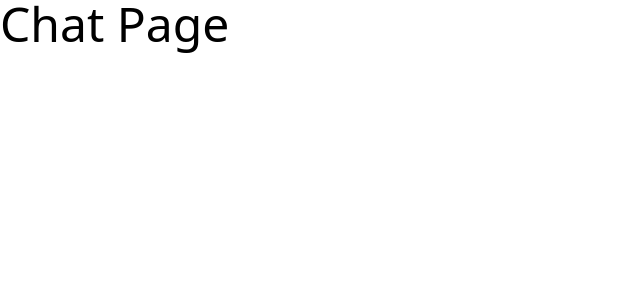
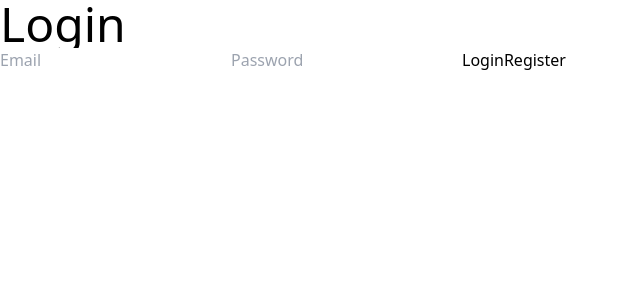
Before and after one commit to ryanarnold/ask-gpt-3, a Next.js app: page /login in a window 1280 px wide. Shown: the top 300 px of the page, without its empty margins (0-640 px from the left). Built offline with nearby package versions, Linux system fonts and the light colour scheme.

Commit message:
feat: login, logout, and restricting /chat

```diff
--- a/pages/chat.tsx
+++ b/pages/chat.tsx
@@ -1,22 +1,69 @@
+import { getAuth, onAuthStateChanged, signOut, User } from 'firebase/auth';
 import Head from 'next/head';
-import React from 'react';
+import { useRouter } from 'next/router';
+import React, { useEffect, useState } from 'react';
+import initializeFirebase from '../common/init-firebase';
 
 type Props = {};
 
 const ChatPage = (props: Props) => {
-  return (
+  const [user, setUser] = useState<User>();
+
+  const router = useRouter();
+
+  useEffect(() => {
+    initializeFirebase();
+
+    const auth = getAuth();
+    onAuthStateChanged(auth, (user) => {
+      if (!user) {
+        router.push('/login');
+      } else {
+        setUser(user);
+      }
+    });
+  }, []);
+
+  const handleLogout = () => {
+    initializeFirebase();
+    const auth = getAuth();
+    signOut(auth)
+      .then(() => {
+        router.push('/login');
+      })
+      .catch((error) => {
+        console.log(error);
+      });
+  };
+
+  if (user) {
+    return (
+      <>
+        <Head>
+          <title>Ask Tim Ferris - Chat</title>
+          <meta name="description" content="Ask Tim Ferris - Chat Page" />
+          <meta name="viewport" content="width=device-width, initial-scale=1" />
+          <link rel="icon" href="/favicon.ico" />
+        </Head>
+        <main>
+          <h1 className="text-5xl">Chat Page</h1>
+          <button onClick={handleLogout}>Logout</button>
+        </main>
+      </>
+    );
+  } else {
     <>
       <Head>
-        <title>Ask Tim Ferris - Chat</title>
-        <meta name="description" content="Generated by create next app" />
+        <title>Loading...</title>
+        <meta name="description" content="Ask Tim Ferris - Chat Page" />
         <meta name="viewport" content="width=device-width, initial-scale=1" />
         <link rel="icon" href="/favicon.ico" />
       </Head>
       <main>
-        <h1 className="text-5xl">Chat Page</h1>
+        <p>Loading</p>
       </main>
-    </>
-  );
+    </>;
+  }
 };
 
 export default ChatPage;
--- a/pages/login.tsx
+++ b/pages/login.tsx
@@ -1,19 +1,66 @@
+import { getAuth, signInWithEmailAndPassword } from 'firebase/auth';
 import Head from 'next/head';
-import React from 'react';
+import Link from 'next/link';
+import { useRouter } from 'next/router';
+import React, { useState } from 'react';
+import initializeFirebase from '../common/init-firebase';
 
 type Props = {};
 
 const LoginPage = (props: Props) => {
+  const [email, setEmail] = useState('');
+  const [password, setPassword] = useState('');
+  const [error, setError] = useState('');
+
+  const router = useRouter();
+
+  const handleLoginInfoChange = (event: React.FormEvent<HTMLInputElement>) => {
+    const id = event.currentTarget?.id;
+    const value = event.currentTarget?.value;
+
+    if (id === 'inputEmail') {
+      setEmail(value);
+    } else if (id === 'inputPassword') {
+      setPassword(value);
+    }
+  };
+
+  const handleClickLogin = () => {
+    initializeFirebase();
+    const auth = getAuth();
+
+    signInWithEmailAndPassword(auth, email, password)
+      .then((userCredentials) => {
+        router.push('/chat');
+      })
+      .catch((error) => {
+        console.log(error.code);
+        setError('Invalid email/password');
+      });
+  };
+
   return (
     <>
       <Head>
-        <title>Ask Tim Ferris - Chat</title>
+        <title>Ask Tim Ferris - Register</title>
         <meta name="description" content="Generated by create next app" />
         <meta name="viewport" content="width=device-width, initial-scale=1" />
         <link rel="icon" href="/favicon.ico" />
       </Head>
       <main>
-        <h1 className="text-5xl">Chat Page</h1>
+        <h1 className="text-5xl">Login</h1>
+        <input type="text" placeholder="Email" id="inputEmail" onChange={handleLoginInfoChange} />
+        <input
+          type="password"
+          placeholder="Password"
+          id="inputPassword"
+          onChange={handleLoginInfoChange}
+        />
+        <button onClick={handleClickLogin}>Login</button>
+        <Link href="/register">
+          <button>Register</button>
+        </Link>
+        {error ? <p>{error}</p> : null}
       </main>
     </>
   );
--- a/pages/register.tsx
+++ b/pages/register.tsx
@@ -1,5 +1,6 @@
 import { createUserWithEmailAndPassword, getAuth, updateProfile } from 'firebase/auth';
 import Head from 'next/head';
+import Link from 'next/link';
 import { useRouter } from 'next/router';
 import React, { useState } from 'react';
 import initializeFirebase from '../common/init-firebase';
@@ -54,7 +55,7 @@ const RegisterPage = (props: Props) => {
   return (
     <>
       <Head>
-        <title>Ask Tim Ferris - Chat</title>
+        <title>Ask Tim Ferris - Register</title>
         <meta name="description" content="Generated by create next app" />
         <meta name="viewport" content="width=device-width, initial-scale=1" />
         <link rel="icon" href="/favicon.ico" />
@@ -75,6 +76,9 @@ const RegisterPage = (props: Props) => {
           onChange={handleRegisterInfoChange}
         />
         <button onClick={handleRegisterClick}>Register</button>
+        <Link href="/login">
+          <button>Login</button>
+        </Link>
         {error ? <p>{error}</p> : null}
       </main>
     </>
```
